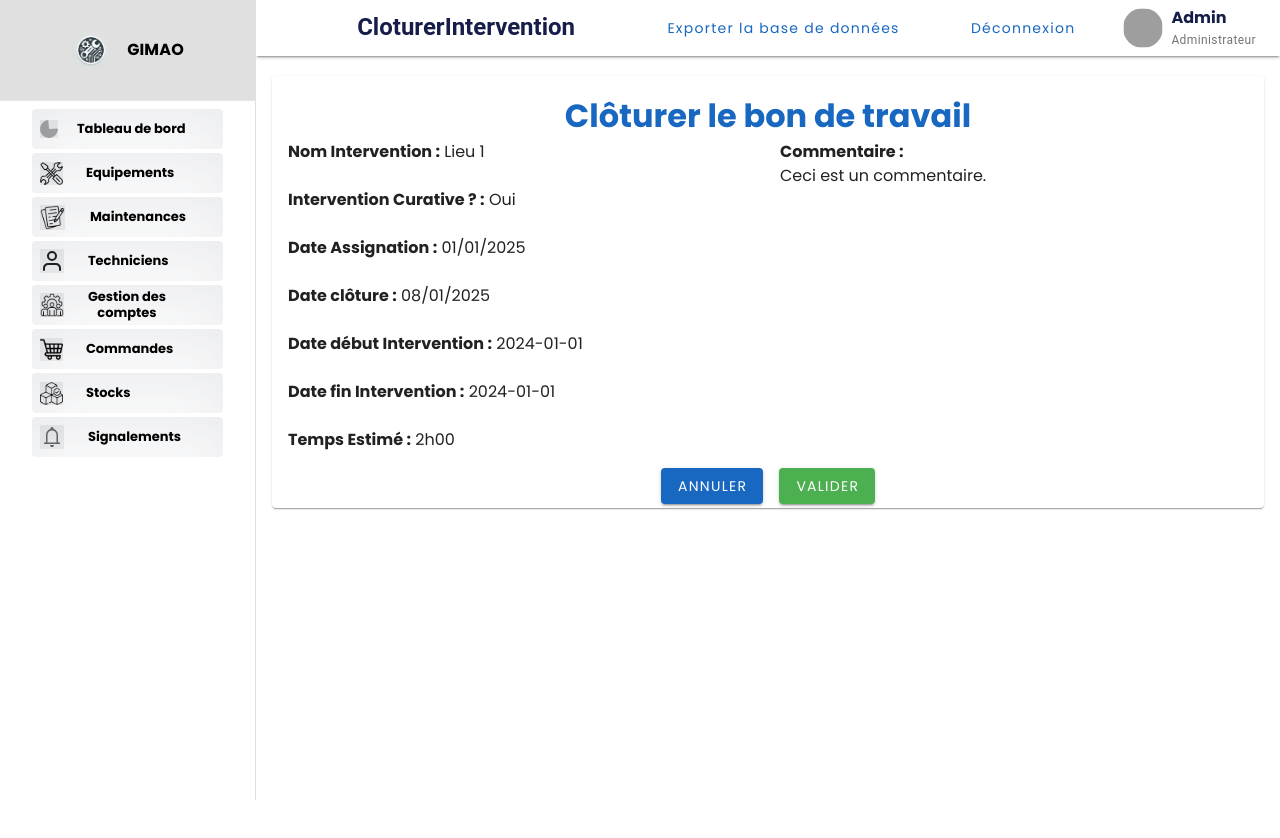
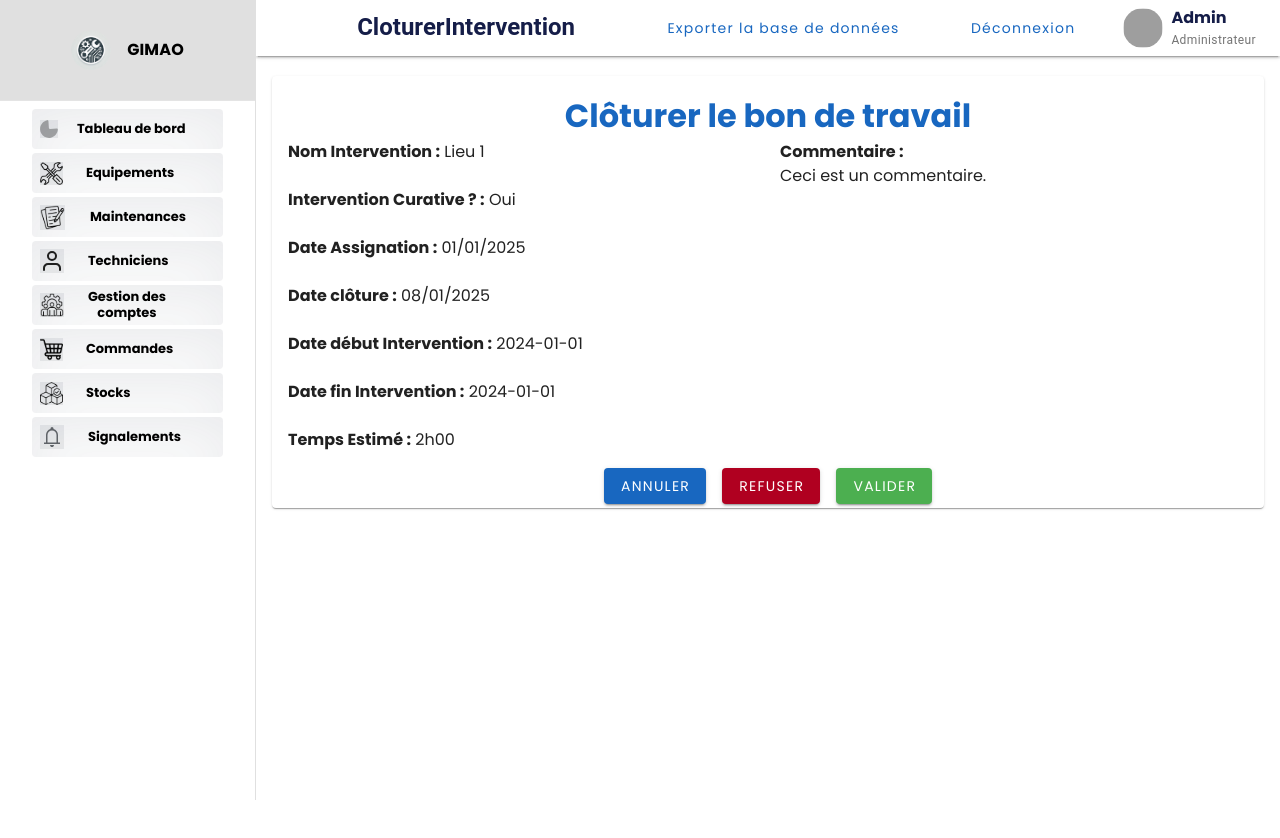
Before and after one commit to JDRSinclair/GIMAO, a Vue app in the folder frontend/: page /cloturer-interventions in a window 1280 px wide. Shown: the top 838 px of the page. Built offline with nearby package versions, Linux system fonts and the light colour scheme; grey boxes are pictures that could not be loaded; the HTML template or start-up script is replaced by a standard one.

Commit message:
Ajout Bouton Refus ColutrerIntervention.vue

```diff
--- a/frontend/src/views/TableauDeBord/CloturerIntervention.vue
+++ b/frontend/src/views/TableauDeBord/CloturerIntervention.vue
@@ -50,11 +50,15 @@
           <!-- Boutons  -->
           <v-row justify="center" class="mt-4">
             <!-- Bouton Annuler  -->
-            <v-btn color="primary" class="text-white mx-2" @click="annulerFormulaire">
+            <v-btn color="primary" class="text-white mx-2" @click="annulerCloture">
               Annuler
             </v-btn>
             <!-- Bouton Valider  -->
-            <v-btn color="success" class="text-white mx-2" @click="validerFormulaire">
+            <v-btn color="error" class="text-white mx-2" @click="validerCloture">
+              Refuser
+            </v-btn>
+            <!-- Bouton Valider  -->
+            <v-btn color="success" class="text-white mx-2" @click="validerCloture">
               Valider
             </v-btn>
           </v-row>
@@ -84,12 +88,17 @@ export default {
 
   //Methode pour annuler la fin d'intervention
   methods: {
-    annulerFormulaire() {
+    annulerCloture() {
+      this.$router.push({ name: 'TableauDeBord' });
+    },
+
+
+    refuserCloture() {
       this.$router.push({ name: 'TableauDeBord' });
     },
 
     //Methode pour valider la fin de l'intervention
-    validerFormulaire() {
+    validerCloture() {
       this.$router.push({ name: 'TableauDeBord' });
     },
   },
```
